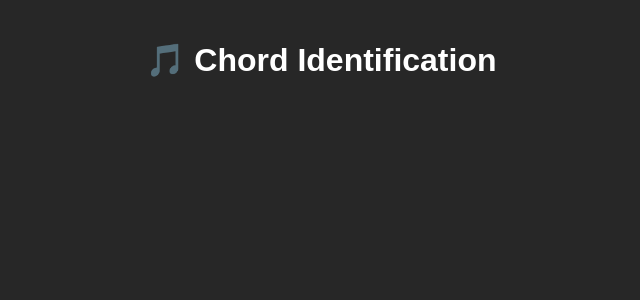
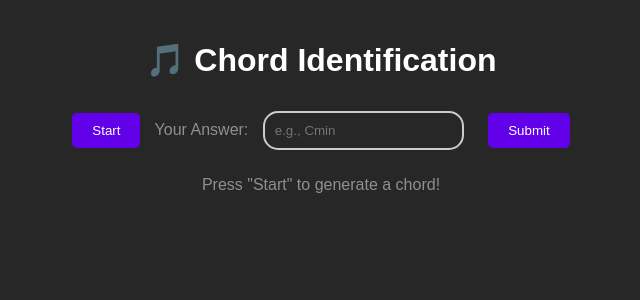
Before and after one commit to Hadevsh/Noteful, a Flask app: page /chord_identification in a window 1280 px wide. Shown: the top 300 px of the page, without its empty margins (319-959 px from the left). Run offline with Flask 3, Linux system fonts and the light colour scheme.

Commit message:
Add exercise input

```diff
--- a/templates/chord_identification.html
+++ b/templates/chord_identification.html
@@ -11,6 +11,14 @@
 <body>
     <h1>🎵 Chord Identification</h1>
 
+    <div id="exercise">
+        <button onclick="generatePitch()">Start</button>
+        <label for="pitch">Your Answer:</label>
+        <input class="answer-input" type="text" id="pitch" placeholder="e.g., Cmin">
+        <button onclick="submitPitch()">Submit</button>
+    </div>
+    <p id="result">Press "Start" to generate a chord!</p>
+
     <script src="/static/js/chord_identification.js"></script>
 </body>
 </html>
```
